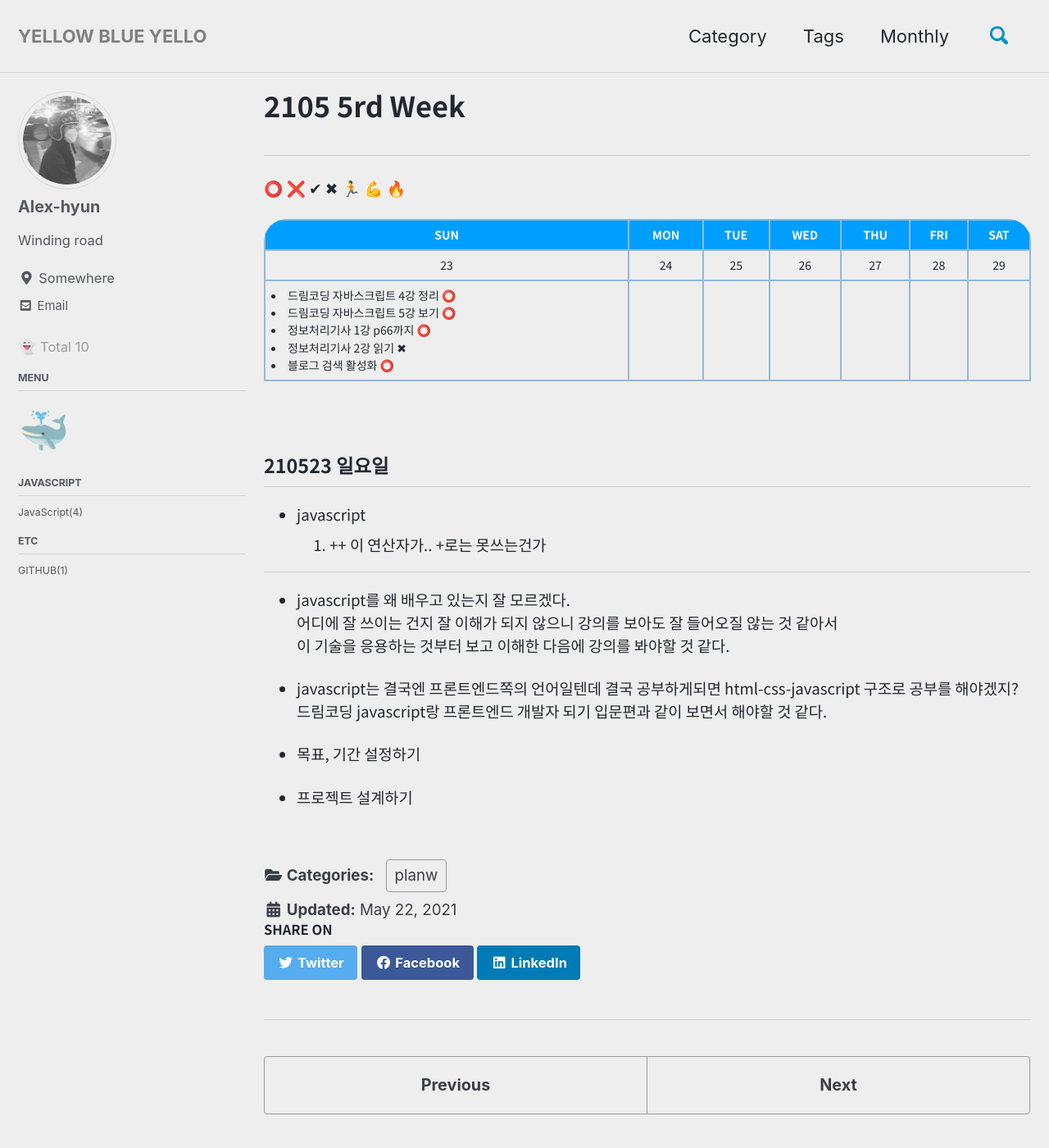
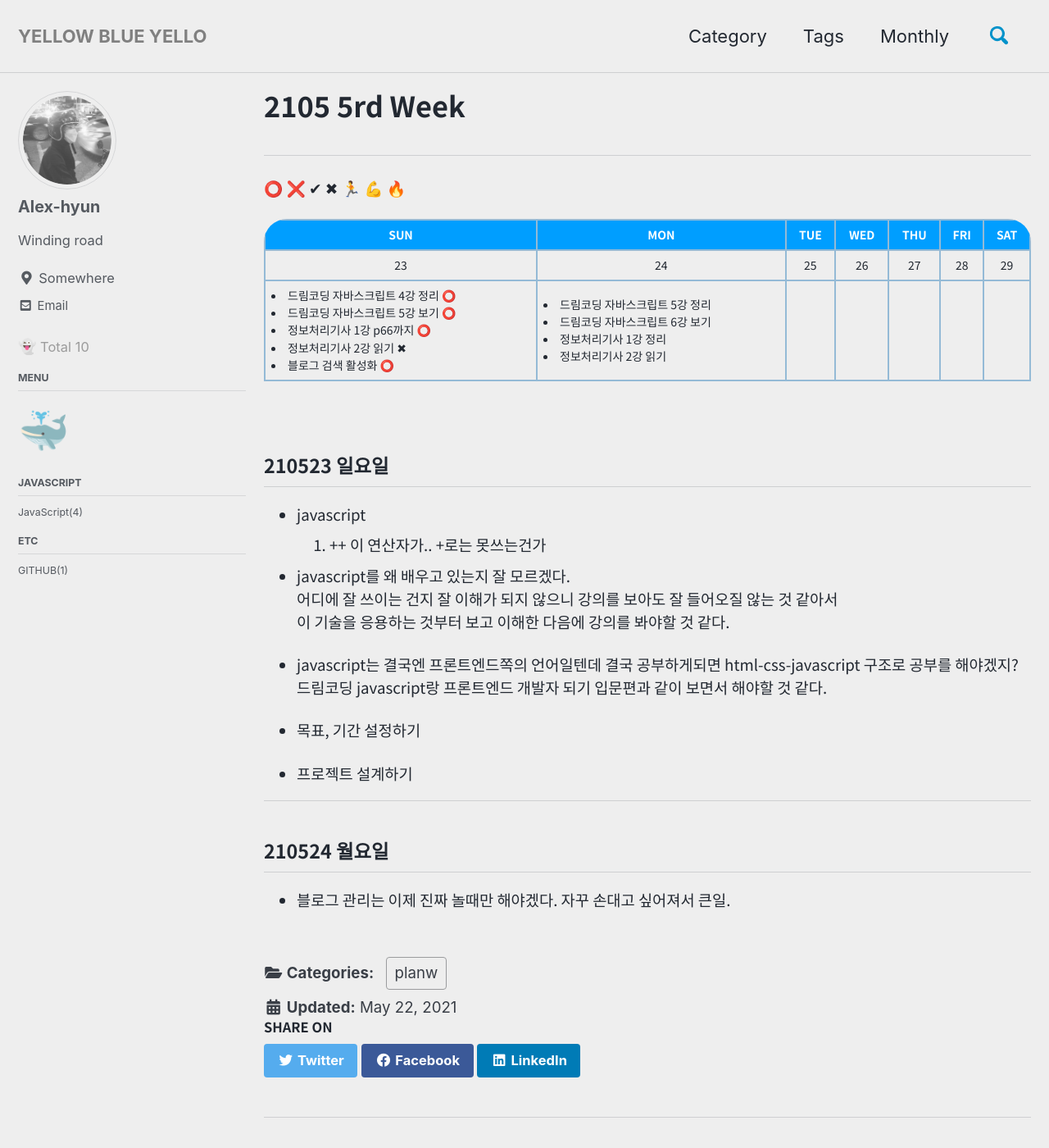
Before and after one commit to h-alex2/h-alex2.github.io, a Jekyll site: the page built from _posts/planner/2021-05-22-2105-5rd-week.md, in a window 1280 px wide and 1400 px high. Shown: the whole window at 82% size. Built offline with Jekyll 4.4.1, drawn with Linux system fonts in a browser that asks for light colours; cached includes are drawn as plain includes.

Commit message:
Update 2021-05-22-2105-5rd-week.md

```diff
--- a/_posts/planner/2021-05-22-2105-5rd-week.md
+++ b/_posts/planner/2021-05-22-2105-5rd-week.md
@@ -45,7 +45,12 @@ date: 2021-05-22
               <li> 정보처리기사 2강 읽기 ✖</li>
               <li> 블로그 검색 활성화 ⭕</li>
             </td>
-            <td></td>
+            <td>
+              <li> 드림코딩 자바스크립트 5강 정리</li>
+              <li> 드림코딩 자바스크립트 6강 보기</li>
+              <li> 정보처리기사 1강 정리 </li>
+              <li> 정보처리기사 2강 읽기 </li>
+            </td>
             <td></td>
             <td></td>
             <td></td>
@@ -64,8 +69,6 @@ date: 2021-05-22
 - javascript
 1. ++ 이 연산자가.. +로는 못쓰는건가
 
----
-
 - javascript를 왜 배우고 있는지 잘 모르겠다.
 어디에 잘 쓰이는 건지 잘 이해가 되지 않으니 강의를 보아도 잘 들어오질 않는 것 같아서
 이 기술을 응용하는 것부터 보고 이해한 다음에 강의를 봐야할 것 같다.
@@ -76,3 +79,8 @@ date: 2021-05-22
 - 목표, 기간 설정하기
 
 - 프로젝트 설계하기
+
+
+---
+## 210524 월요일
+- 블로그 관리는 이제 진짜 놀때만 해야겠다. 자꾸 손대고 싶어져서 큰일.
```
